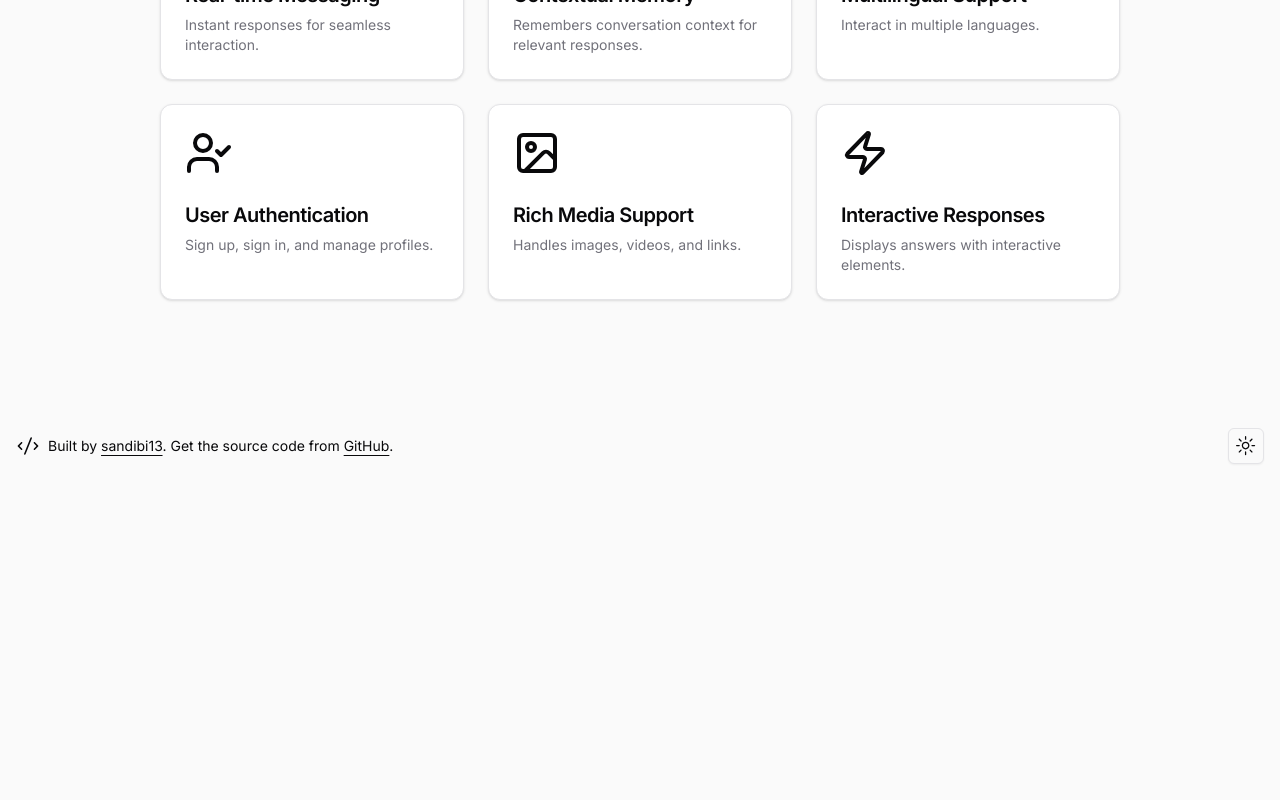
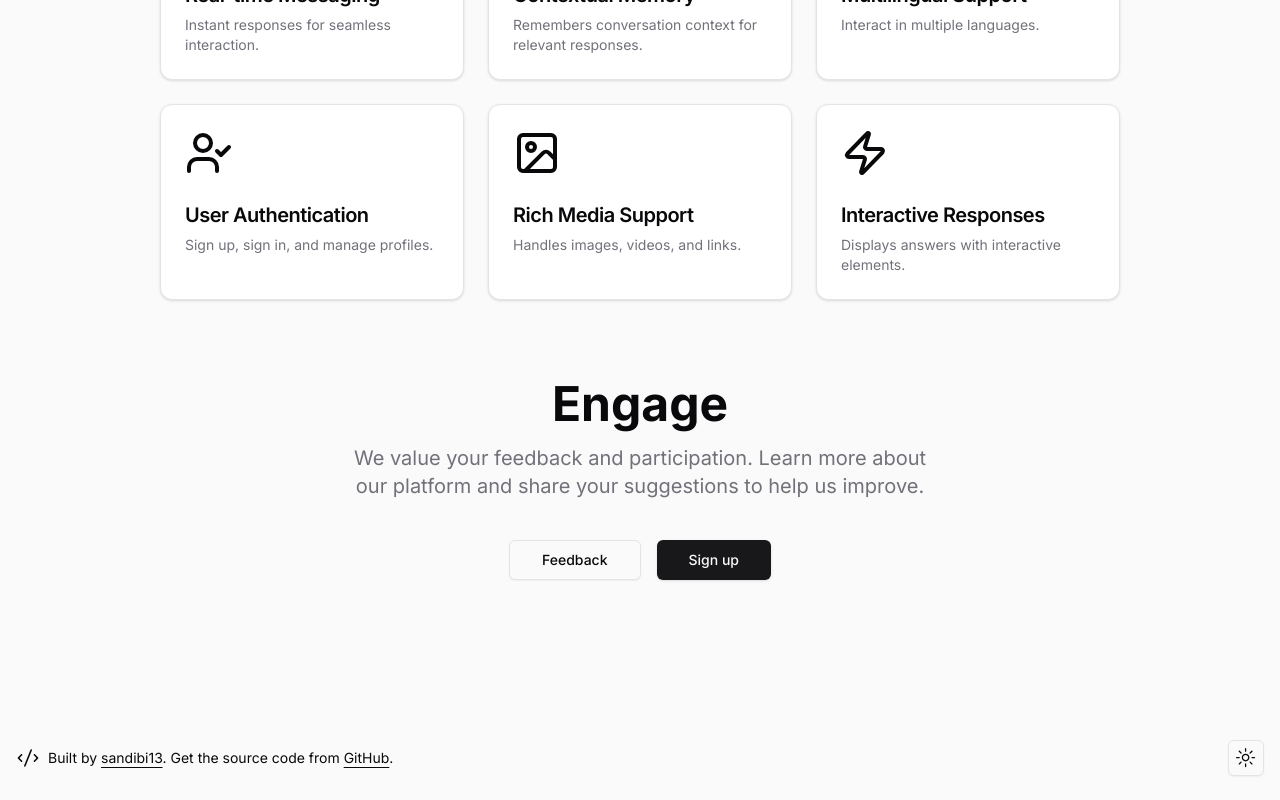
Before and after one commit to sandibi13/zephyr, a Next.js app: page / in a window 1280 px wide. Shown: the part 956-1756 px from the top of the page. Before the commit the page ends 1444 px from the top, so only its background shows below. Built offline with nearby package versions, Linux system fonts and the light colour scheme.

Commit message:
added engage section

```diff
--- a/src/app/(landing)/page.tsx
+++ b/src/app/(landing)/page.tsx
@@ -36,10 +36,10 @@ export default function LandingPage() {
           </div>
           <div className="flex justify-center gap-4">
             <Button size="lg" variant="outline" asChild>
-              <a href={githubUrl}>
+              <Link href={githubUrl}>
                 <GitHubLogoIcon className="mr-1 h-5 w-5" />
                 GitHub
-              </a>
+              </Link>
             </Button>
             <Button size="lg" asChild>
               <Link href="/chat">Get Started</Link>
@@ -69,6 +69,25 @@ export default function LandingPage() {
           </div>
         </div>
       </section>
+      <section className="pt-10 md:pt-12">
+        <div className="container mx-auto p-8 lg:max-w-screen-lg">
+          <h1 className="mb-4 text-center text-3xl font-bold md:text-4xl lg:text-5xl">
+            <a id="engage"></a> Engage
+          </h1>
+          <p className="mb-10 text-balance text-center text-muted-foreground md:text-lg lg:text-xl">
+            We value your feedback and participation. Learn more about our
+            platform and share your suggestions to help us improve.
+          </p>
+          <div className="flex justify-center gap-4">
+            <Button size="lg" variant="outline" asChild>
+              <Link href="/feedback">Feedback</Link>
+            </Button>
+            <Button size="lg" asChild>
+              <Link href="/sign-up">Sign up</Link>
+            </Button>
+          </div>
+        </div>
+      </section>
     </>
   );
 }
--- a/src/constants/index.ts
+++ b/src/constants/index.ts
@@ -4,8 +4,8 @@ export const links = [
   { name: "Home", href: "/" },
   { name: "Features", href: "/#features" },
   {
-    name: "Documentation",
-    href: "/",
+    name: "Engage",
+    href: "/#engage",
   },
 ];
 
```
